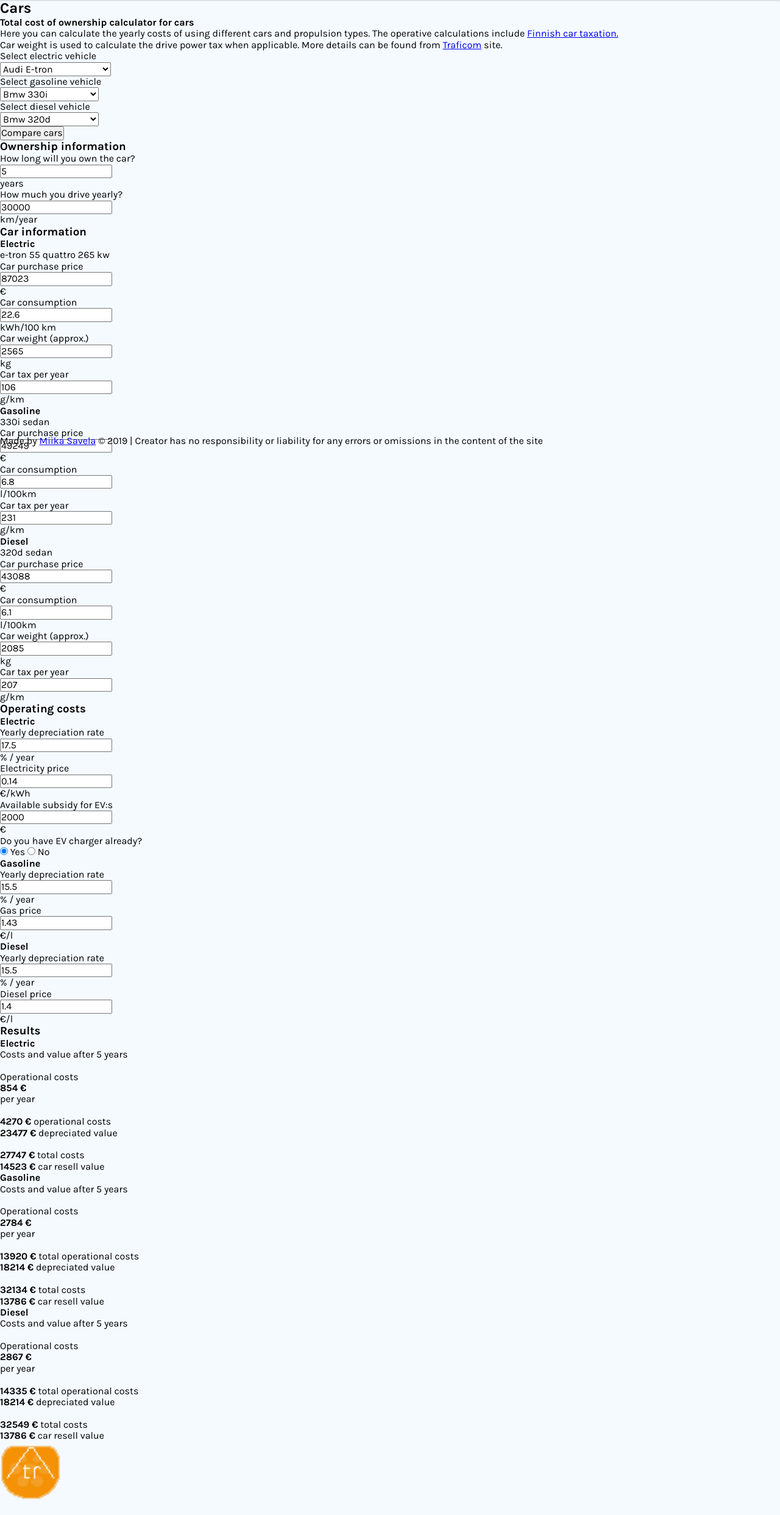
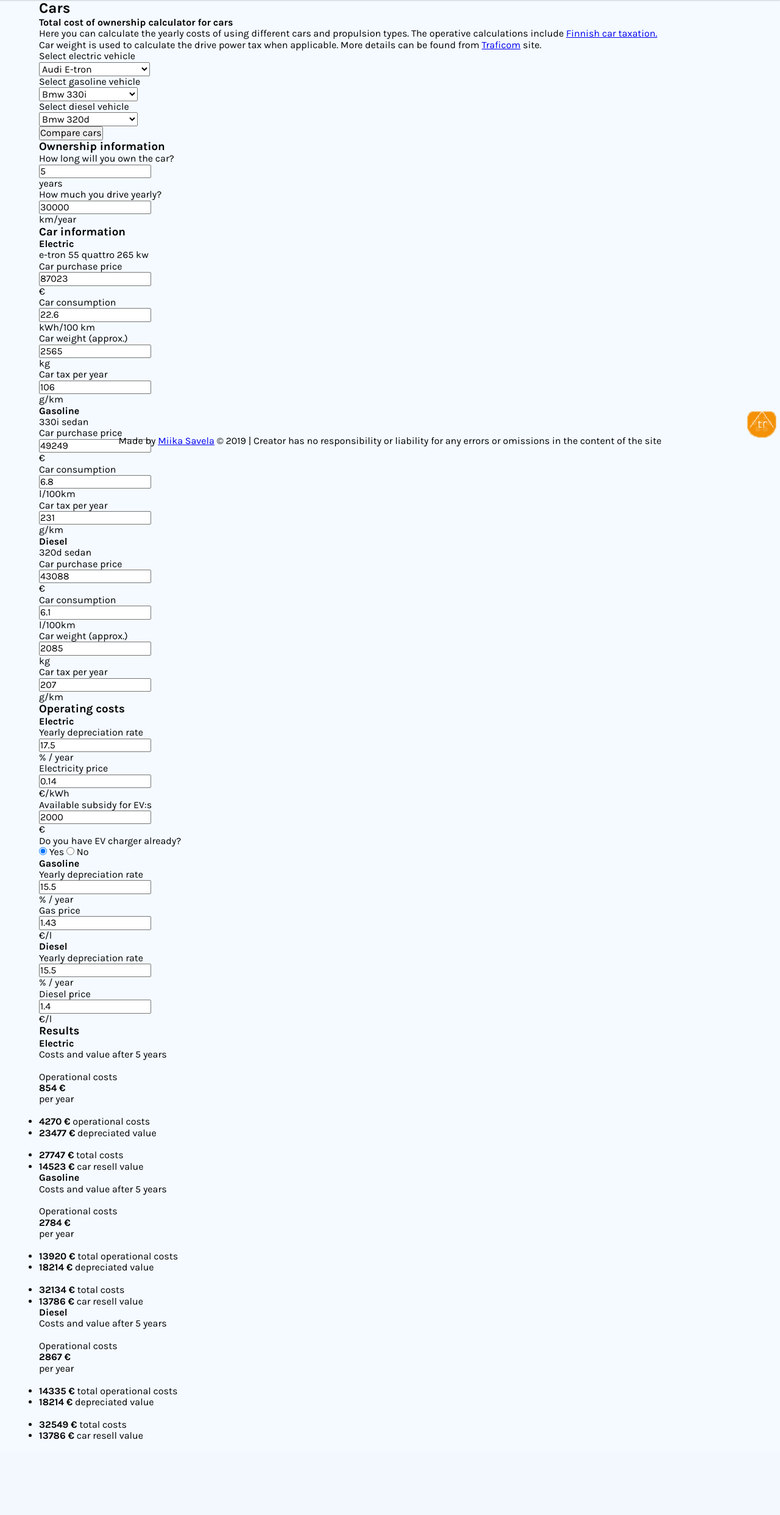
Before and after one commit to Zigelzi/laturel-web, a Flask app: page /cars in a window 1280 px wide. Shown: the part 70-2554 px from the top of the page at 61% size. After the commit the page ends 2430 px from the top, so only its background shows below. Run offline with Flask 2, Linux system fonts and the light colour scheme; data comes from the database, SQL or seed files in the repository.

Commit message:
Positioned the to-top button

```diff
--- a/laturel/static/css/styles2.css
+++ b/laturel/static/css/styles2.css
@@ -14,6 +14,7 @@
 * {
     padding: 0;
     margin: 0;
+    box-sizing: border-box;
 }
 
 /* ===================
@@ -33,11 +34,18 @@
     bottom: 0;
     height: 16px;
     width: 100%;
+    text-align: center;
 }
 
 /* TEMP */
 img {
     height: 100px;
+}
+
+h1, h2, h3,
+h4, h5, h6 {
+    margin: 0;
+    padding: 0;
 }
 
 /* ===================
@@ -122,6 +130,21 @@
     height: 50px;
 }
 
+.main-container {
+    width: 90%;
+    margin: 0 auto;
+}
+
+.top-button {
+    position: absolute;
+    right: 5px;
+    bottom: 5px;
+}
+
+.top-button img {
+    height: 50px;
+}
+
 /* ===================
 Media queries
 =================== */
--- a/laturel/templates/index.html
+++ b/laturel/templates/index.html
@@ -4,14 +4,14 @@
 
 {% block content%}
 
-<div class="main-header row">
-	<div class="col-lg-6 main-content">
+<div class="main-header">
+	<div class="main-content">
 		<h1>Laturel assists you</h1>
 		<h1 class="tagline">buying electric vehicles and&nbsp;chargers</h1>
 		<h2>Car costs</h2>
 		<a href="{{ url_for('cars') }}" type="button" class="btn btn-primary col-lg-4 btn-wrap">Calculate costs of owning a car</a>
 	</div>
-	<div class="col-lg-6 main-content">
+	<div class="main-content">
 		<img src="{{ url_for('static', filename='img/header_car.jpg') }}" alt="Electric vehicle">
 	</div>
 </div>
--- a/laturel/templates/layout.html
+++ b/laturel/templates/layout.html
@@ -21,7 +21,7 @@
 		{% block carscript %}{% endblock %}
 
 	</head>
-	<body class="body-bg-color">
+	<body>
 		<nav id="nav" class="navbar">
 				<a class="nav-img" href="{{ url_for('index') }}"><img id="logo" src="{{ url_for('static', filename='img/laturel_logo_m.png') }}"></a>
 			<ul class="">
```
